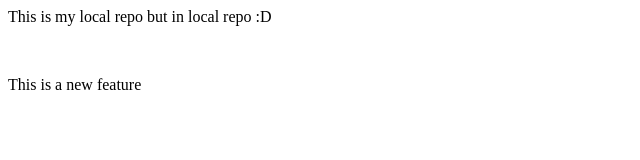
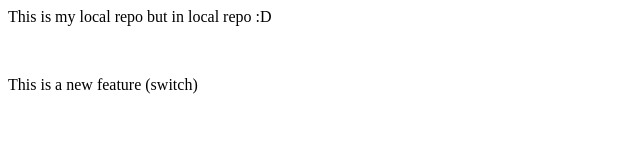
Before and after one commit to jeshronjoseph/LocalRepo, a plain HTML site: page index.html in a window 1280 px wide. Shown: the full height of the page, 0-640 px from the left. Drawn offline with Linux system fonts and the light colour scheme.

Commit message:
added switch

```diff
--- a/index.html
+++ b/index.html
@@ -1,3 +1,3 @@
 <p>This is my local repo but in local repo :D </p>
 <br>
-<p>This is a new feature</p>
+<p>This is a new feature (switch)</p>
```
